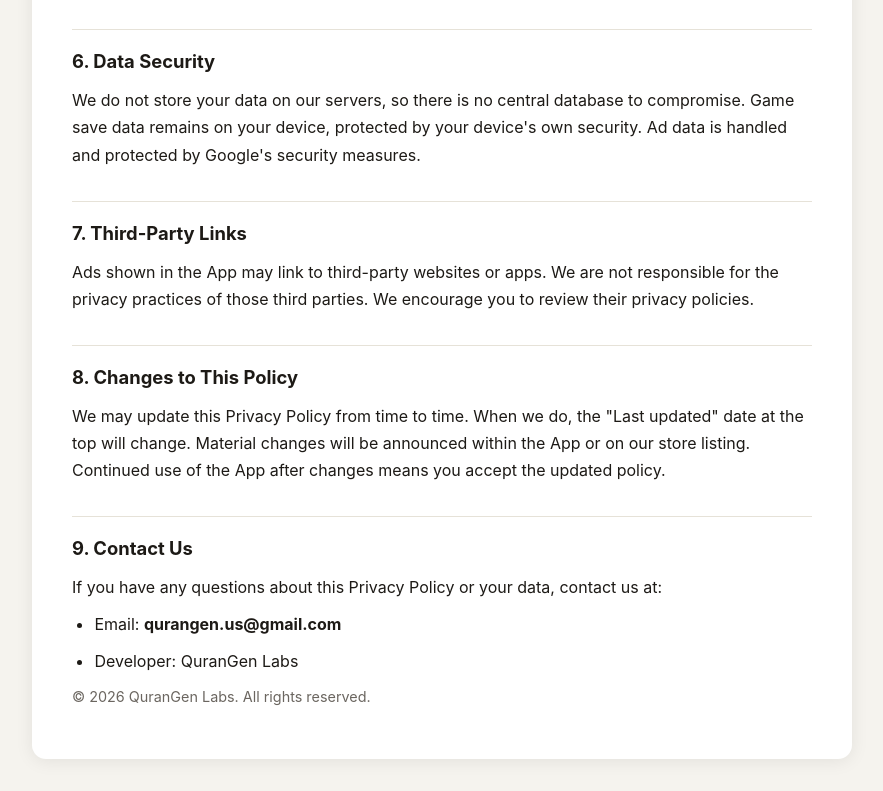
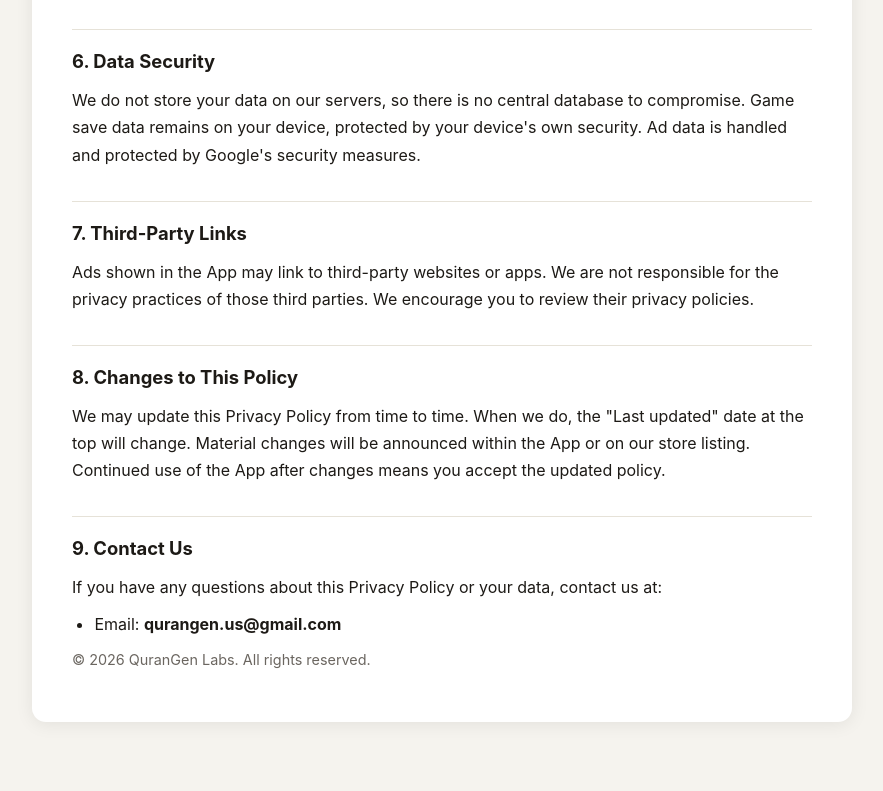
Before and after one commit to qurangenus-ux/inkblade-privacy-policy, a plain HTML site: page index.html in a window 1280 px wide. Shown: the part 2010-2801 px from the top of the page, without its empty margins (198-1081 px from the left). After the commit the page ends 2764 px from the top, so only its background shows below. Drawn offline with Linux system fonts and the light colour scheme.

Commit message:
Update index.html

```diff
--- a/index.html
+++ b/index.html
@@ -97,7 +97,6 @@
   <p>If you have any questions about this Privacy Policy or your data, contact us at:</p>
   <ul>
     <li>Email: <strong>qurangen.us@gmail.com</strong></li>
-    <li>Developer: QuranGen Labs</li>
   </ul>
 
   <p class="muted">© 2026 QuranGen Labs. All rights reserved.</p>
```
